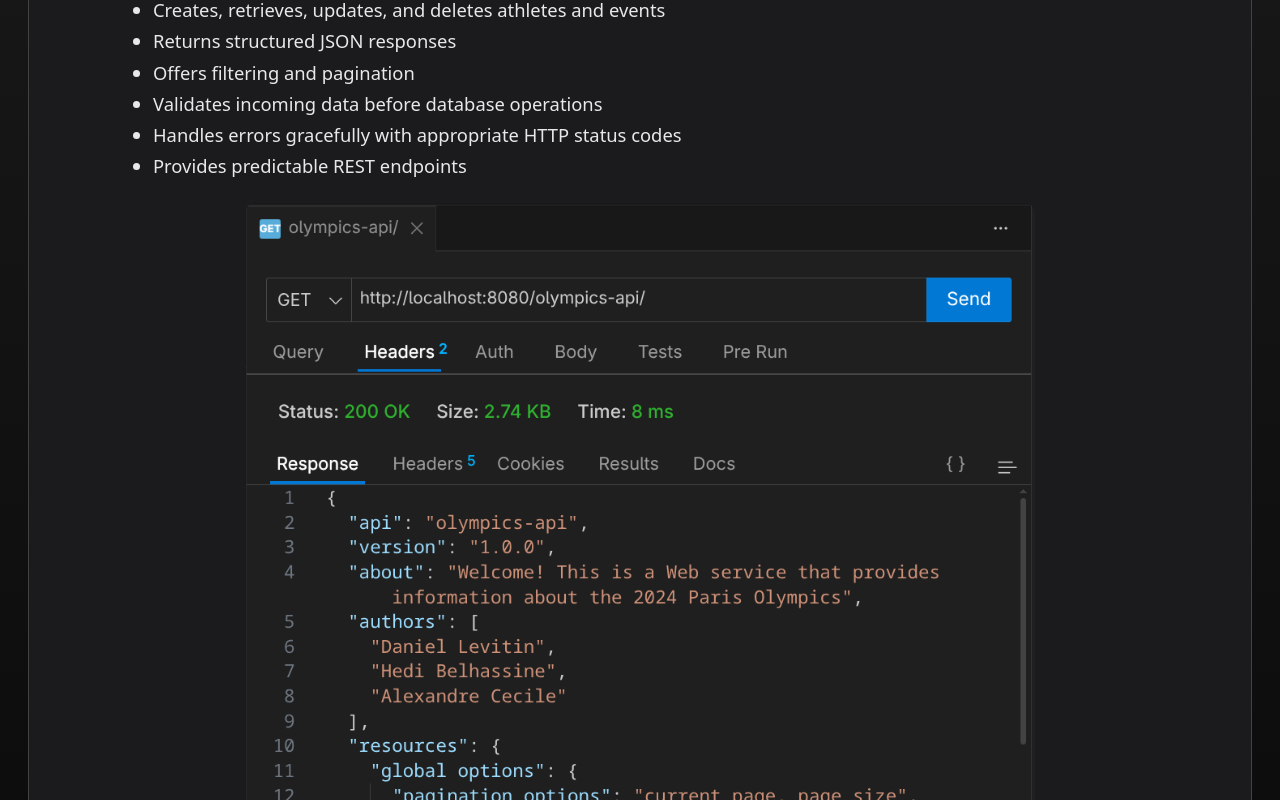
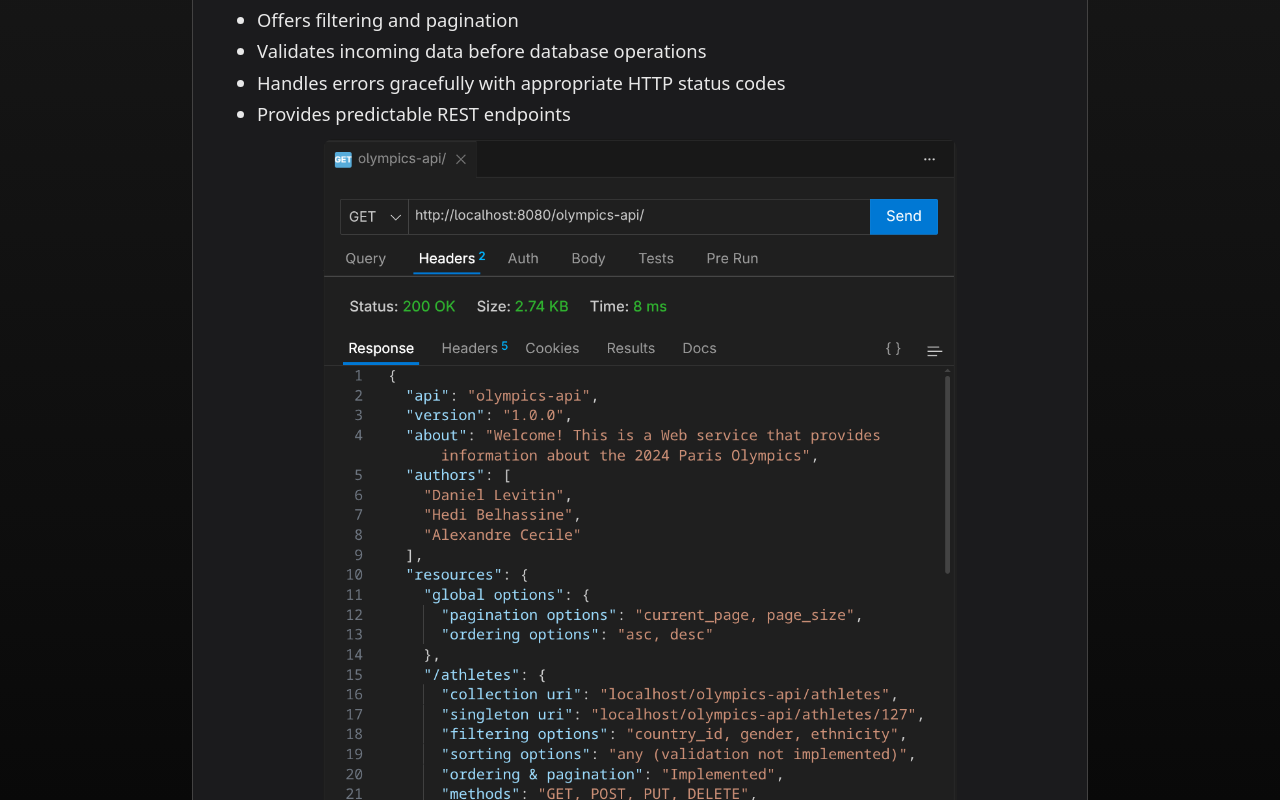
Before and after one commit to hedi3489/my-portfolio, a React (Vite) app: page /projects/olympics-api in a window 1280 px wide. Shown: the part 460-1260 px from the top of the page. Built offline with nearby package versions, Linux system fonts and the light colour scheme.

Commit message:
Cleanup...

```diff
--- a/src/App.jsx
+++ b/src/App.jsx
@@ -5,7 +5,6 @@ import IoTProjectPage from './components/IoTProject.jsx'
 
 function App() {
   return (
-    <div className='parallax'>
     <Routes>
 
       <Route
@@ -24,7 +23,6 @@ function App() {
       />
 
     </Routes>
-    </div>
   )
 }
 
--- a/src/components/APIProject.jsx
+++ b/src/components/APIProject.jsx
@@ -1,10 +1,12 @@
 
 import { TechStackInline, TextSection, SoftList, CaptionedImage, BulletList } from './ProjectPageComponents.jsx'
 import apiSS1 from '../assets/olympics-api-ss1.png'
+
 function APIProjectPage() {
     return (
         <div className="flex project-page-container">
-            <div className="flex flex-col full-width card prose">
+            <div className="flex flex-col card page-card">
+                <div className='prose'>
                     <h1>2024 Paris Olympics API</h1>
                     <h4>An API providing resources and remote computing over HTTPS</h4>
                     <TechStackInline
@@ -38,7 +40,7 @@ function APIProjectPage() {
                         image={apiSS1}
                     />
 
-
+                </div>
             </div>
         </div>
     )
--- a/src/components/Cards.jsx
+++ b/src/components/Cards.jsx
@@ -51,7 +51,7 @@ const CARD_MAP = {
 
 function Deck({ cards = [] }) {
   return (
-    <div className="flex flex-col full-height deck">
+    <div className="gap flex flex-col full-height deck">
       {cards.map((item, i) => {
         const Card = CARD_MAP[item.type] || LittleCard
         return <Card key={i} {...item} />
--- a/src/components/HomePage.jsx
+++ b/src/components/HomePage.jsx
@@ -28,16 +28,16 @@ const specialCards = [
 ]
 
 function HomePage() {
-    return <div className="flex home-page-container">
-        <div className='flex flex-col flex-center main-content'>
+    return <div className="gap flex home-page-container">
+        <div className='gap flex flex-col flex-center main-content'>
             <Cards.BioCard />
-            <div className='flex full-width showcase'>
+            <div className='gap flex full-width showcase'>
                 <Cards.ContactCard />
                 <Cards.Deck cards={projectCards} />
                 <Cards.Deck cards={specialCards} />
             </div>
         </div>
-        <div className='flex flex-col felx-center side-bar'>
+        <div className='gap flex flex-col felx-center side-bar'>
             <Cards.AboutCard />
             <Cards.LittleFooter />
         </div>
--- a/src/components/ProjectPageComponents.jsx
+++ b/src/components/ProjectPageComponents.jsx
@@ -55,7 +55,7 @@ function CaptionedImages({ imageList }) {
     let image = imageList[index % imageList.length];
 
     return <div className="flex flex-col flex-center captioned-image">
-        <div className="flex flex-start justify-center">
+        <div className="gap flex flex-start justify-center">
             <img src={image.src} alt={image.alt} className="image" />
             <ThemeButtons
                 colors={[
--- a/src/styles/Containers.css
+++ b/src/styles/Containers.css
@@ -44,29 +44,19 @@
 .project-page-container .prose {
   min-width: 100%;
   max-width: 72ch;
-  display: flex;
-  flex-direction: column;
   gap: 0.8rem;
 }
 
-.project-page-container .prose>div {
+.project-page-container .prose > div {
   gap: 0.4rem;
 }
 
-.project-page-container .card {
-  padding: 4rem 6rem;
-}
-
 .in-section-gap div {
-  display: flex;
-  flex-direction: column;
   gap: 0.9em;
 }
 
 .captioned-image {
-  gap: 0;
   text-align: center;
-  position: relative;
 }
 
 .image {
@@ -86,6 +76,7 @@
   margin-left: -1rem;
   padding: 0.9rem 0.6rem;
   gap: 0.5rem;
+  background-color: #19191c;
 }
 
 .theme-buttons .theme-dot {
--- a/src/styles/Utilities.css
+++ b/src/styles/Utilities.css
@@ -1,6 +1,9 @@
+.gap {
+    gap: var(--gap);
+}
+
 .flex {
     display: flex;
-    gap: var(--gap);
 }
 
 .flex-col {
```
Lines whose indentation alone changed are shown as unchanged.
